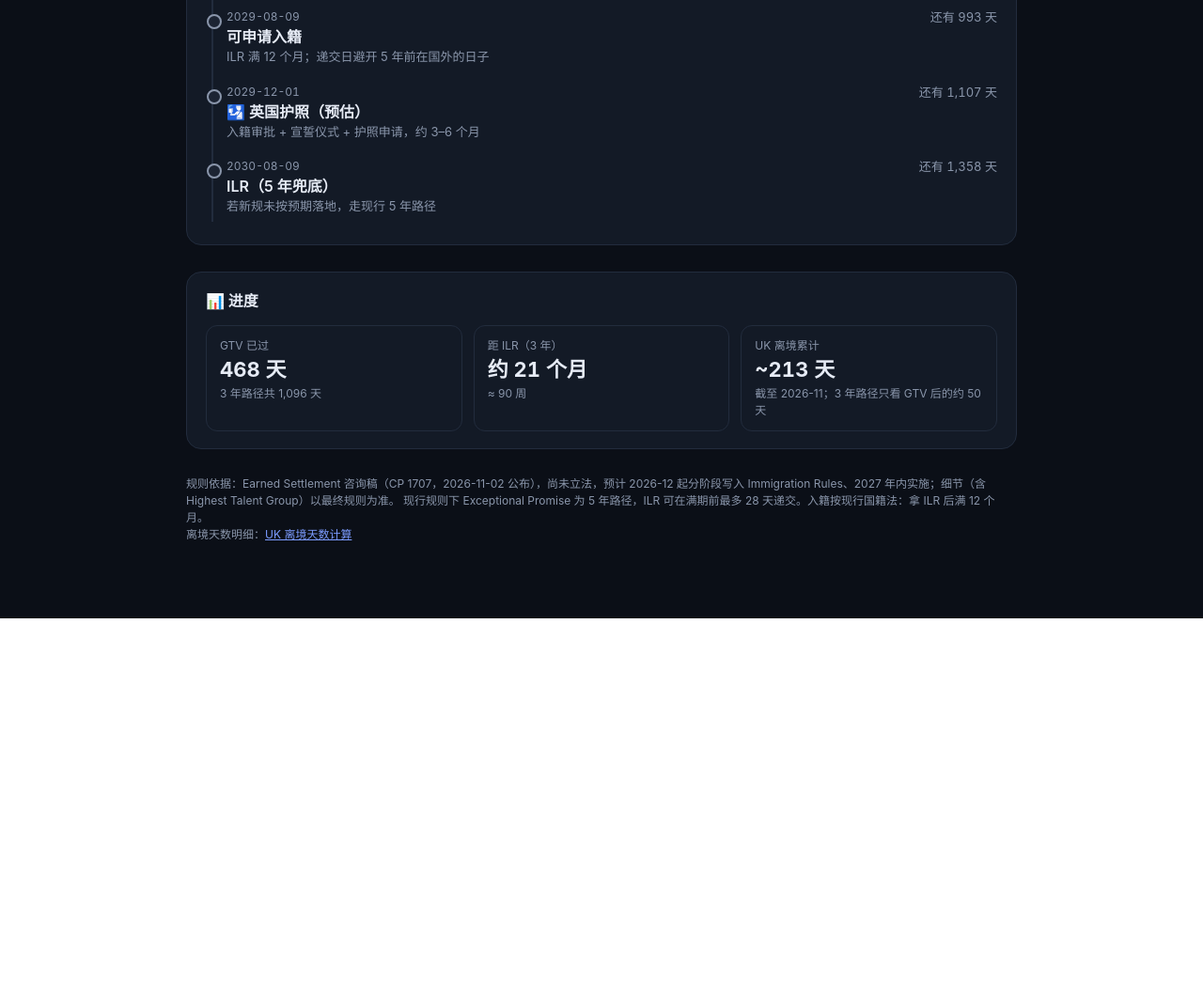
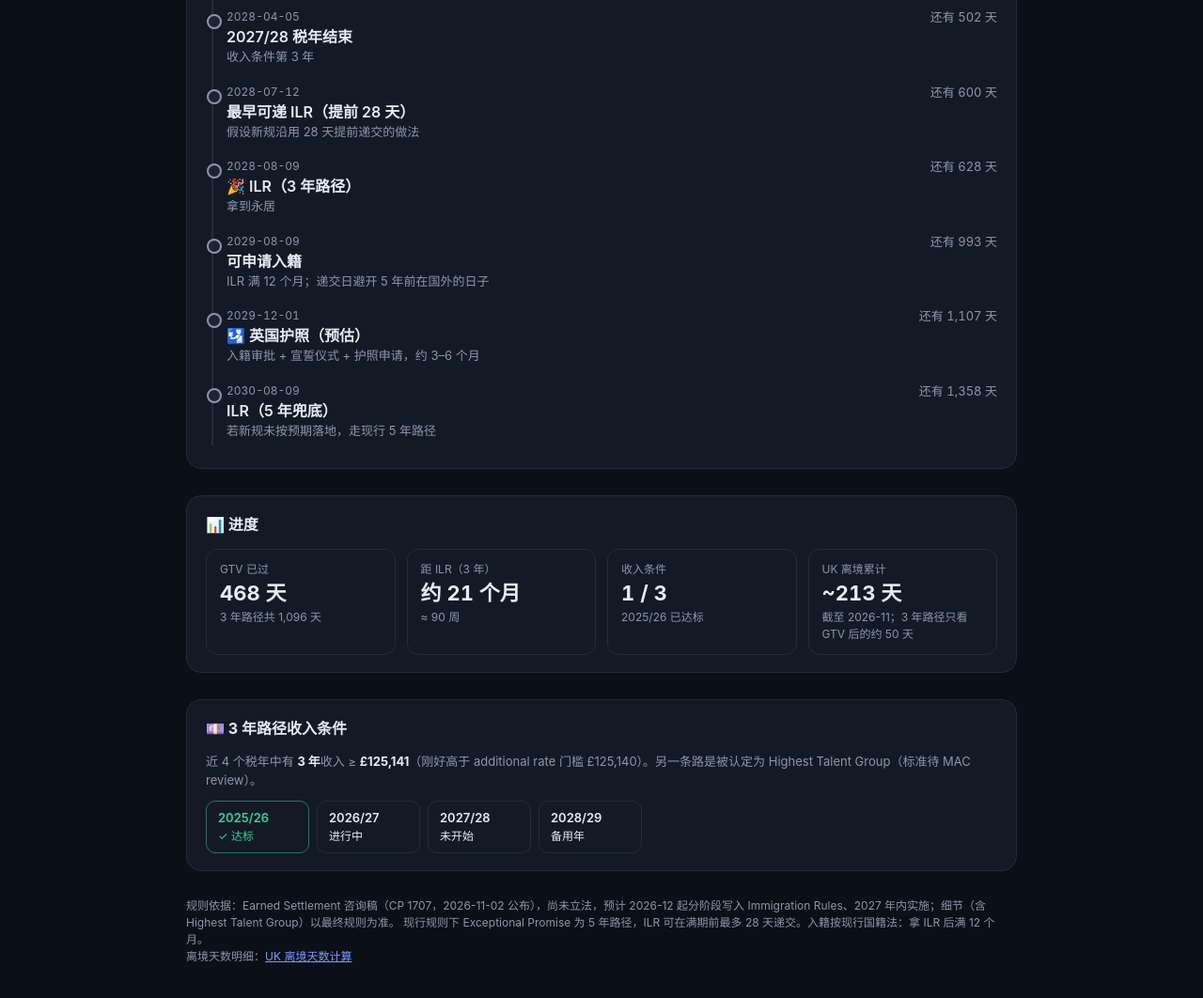
Before and after one commit to DTennant/travel-planner, a plain HTML site: page ilr-countdown.html in a window 1280 px wide. Shown: the part 752-1814 px from the top of the page at 94% size. Before the commit the page ends 1410 px from the top, so only its background shows below. Drawn offline with Linux system fonts and the light colour scheme.

Commit message:
ILR countdown: add income-condition status (pass/fail only)

```diff
--- a/ilr-countdown.html
+++ b/ilr-countdown.html
@@ -43,6 +43,11 @@
   .stat .v { font-size:22px; font-weight:700; font-variant-numeric:tabular-nums; }
   .stat .s { font-size:12px; color:var(--muted); }
   .ok { color:var(--ok); } .warn { color:var(--warn); }
+  .yrs { display:flex; gap:8px; flex-wrap:wrap; }
+  .yr { border:1px solid var(--line); border-radius:10px; padding:8px 12px; font-size:13px; min-width:110px; }
+  .yr.ok { border-color:rgba(52,211,153,.5); }
+  .rule { font-size:13px; color:var(--muted); margin:0 0 12px; }
+  .rule b { color:var(--ink); }
   .note { font-size:12px; color:var(--muted); margin-top:28px; }
   .note a { color:var(--acc); }
   @media (max-width:520px){ .unit .n { font-size:32px; } h1 { font-size:24px; } }
@@ -77,6 +82,12 @@
   </div>
 
 
+  <div class="card">
+    <h2>💷 3 年路径收入条件</h2>
+    <p class="rule">近 4 个税年中有 <b>3 年</b>收入 ≥ <b>£125,141</b>（刚好高于 additional rate 门槛 £125,140）。另一条路是被认定为 Highest Talent Group（标准待 MAC review）。</p>
+    <div class="yrs" id="yrs"></div>
+  </div>
+
   <div class="note">
     规则依据：Earned Settlement 咨询稿（CP 1707，2026-11-02 公布），尚未立法，预计 2026-12 起分阶段写入 Immigration Rules、2027 年内实施；细节（含 Highest Talent Group）以最终规则为准。
     现行规则下 Exceptional Promise 为 5 年路径，ILR 可在满期前最多 28 天递交。入籍按现行国籍法：拿 ILR 后满 12 个月。<br>
@@ -93,11 +104,21 @@ const SCENARIOS = {
 };
 const EVENTS = [
   { d:'2025-08-09', t:'GTV 开始', x:'Global Talent (Exceptional Promise) 生效' },
+  { d:'2026-04-05', t:'2025/26 税年结束', x:'收入条件 ✓ 达标（1/3）' },
+  { d:'2027-04-05', t:'2026/27 税年结束', x:'收入条件第 2 年' },
+  { d:'2028-04-05', t:'2027/28 税年结束', x:'收入条件第 3 年' },
   { d:'2028-07-12', t:'最早可递 ILR（提前 28 天）', x:'假设新规沿用 28 天提前递交的做法' },
   { d:'2028-08-09', t:'🎉 ILR（3 年路径）', x:'拿到永居' },
   { d:'2029-08-09', t:'可申请入籍', x:'ILR 满 12 个月；递交日避开 5 年前在国外的日子' },
   { d:'2029-12-01', t:'🛂 英国护照（预估）', x:'入籍审批 + 宣誓仪式 + 护照申请，约 3–6 个月' },
   { d:'2030-08-09', t:'ILR（5 年兜底）', x:'若新规未按预期落地，走现行 5 年路径' },
+];
+
+const TAX_YEARS = [
+  { y:'2025/26', s:'ok', v:'✓ 达标' },
+  { y:'2026/27', s:'pending', v:'进行中' },
+  { y:'2027/28', s:'pending', v:'未开始' },
+  { y:'2028/29', s:'pending', v:'备用年' },
 ];
 
 const DAY = 86400000;
@@ -164,9 +185,12 @@ function renderStatic() {
   document.getElementById('stats').innerHTML = [
     ['GTV 已过', fmt(daysIn) + ' 天', `3 年路径共 ${fmt(totalDays)} 天`],
     ['距 ILR（3 年）', '约 ' + months + ' 个月', `≈ ${weeks} 周`],
+    ['收入条件', '1 / 3', '2025/26 已达标'],
     ['UK 离境累计', '~213 天', '截至 2026-11；3 年路径只看 GTV 后的约 50 天'],
   ].map(([k,v,s]) => `<div class="stat"><div class="k">${k}</div><div class="v">${v}</div><div class="s">${s}</div></div>`).join('');
 
+  document.getElementById('yrs').innerHTML = TAX_YEARS.map(t =>
+    `<div class="yr ${t.s==='ok'?'ok':''}"><div style="font-weight:600">${t.y}</div><div class="${t.s==='ok'?'ok':''}" style="font-size:12px">${t.v}</div></div>`).join('');
 }
 
 renderTabs(); renderStatic(); tick();
```
